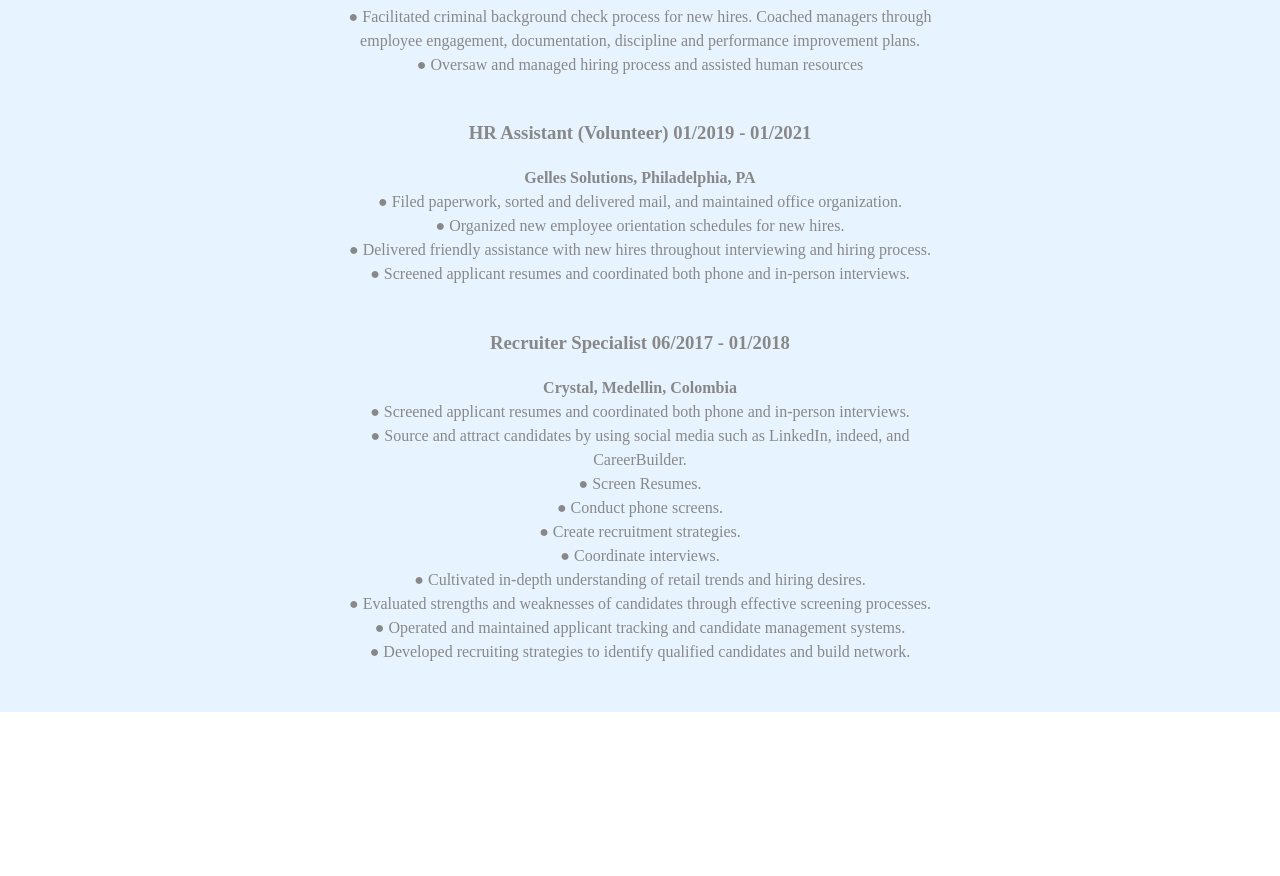
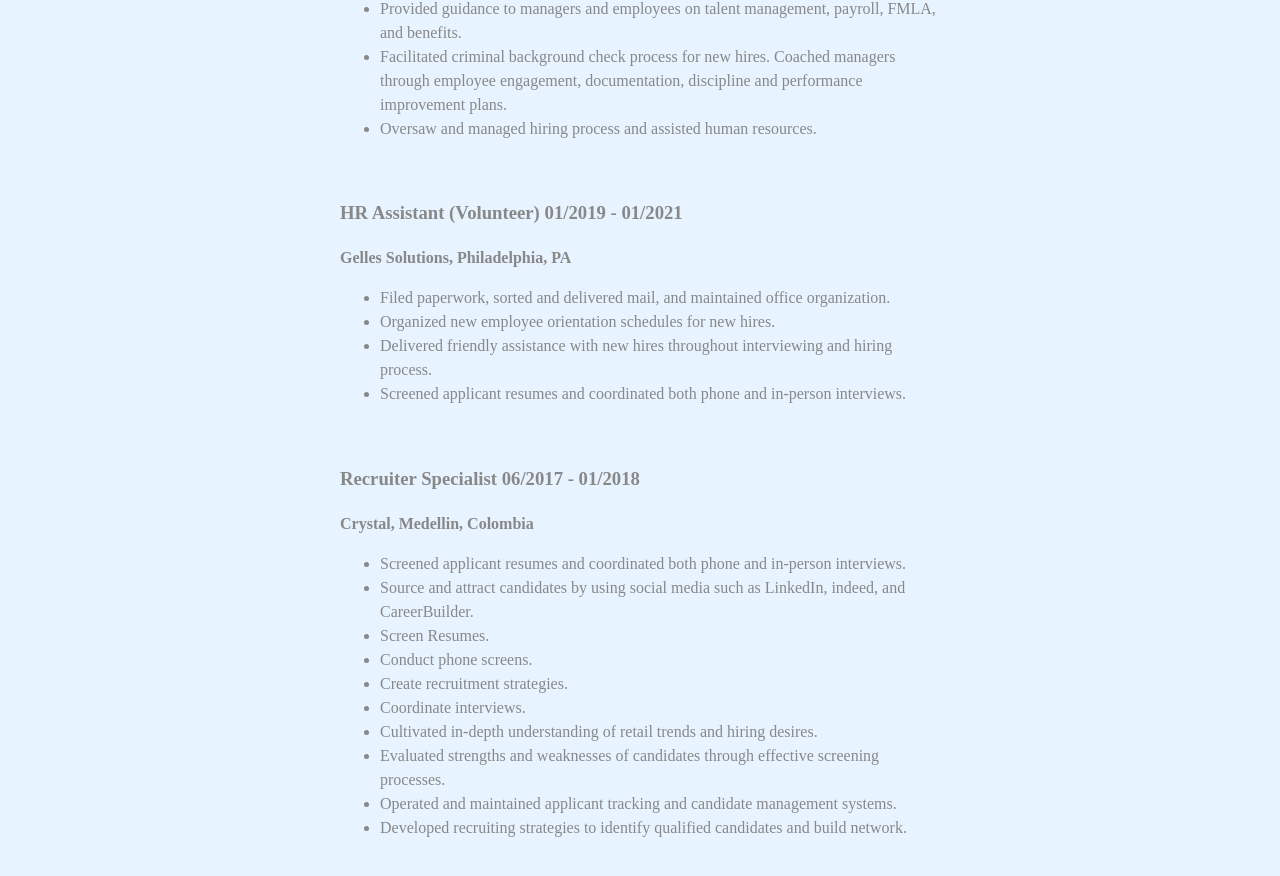
Before and after one commit to alejandrahoman/resume, a React (Create React App) app: page / in a window 1280 px wide. Shown: the part 1918-2794 px from the top of the page. Before the commit the page ends 2692 px from the top, so only its background shows below. Built offline with nearby package versions, Linux system fonts and the light colour scheme.

Commit message:
fix info

```diff
--- a/src/blurbs/info.js
+++ b/src/blurbs/info.js
@@ -9,37 +9,46 @@ export const skills = `Client Relationship Management, Employee Hiring Networkin
 export const experience = `
 <h3> Associate Recruiter/HR Generalist 06/2021 - 6/2022 </h3>
 <b> Nulogic Business Solutions, Boca Raton, FL </b> <br>
-● Evaluated strengths and weaknesses of candidates through effective screening processes. <br>
-● Operated and maintained applicant tracking and candidate management systems. <br>
-● Verified applicant references and employment details. <br>
-● Developed recruiting strategies to identify qualified candidates and build network. Leveraged social media
-platforms and online job boards to advertise open positions and engage with potential candidates. <br>
-● Followed up with notable applicants sourced via industry-specific pipelines, events and job fairs. <br>
-● Advised, coached and counseled managers and staff to support human resources policies, procedures, programs
-and labor relations. <br>
-● Pre-screened resumes prior to sending to corporate hiring managers for consideration. Completed human resource
-operational requirements by scheduling and assigning employees. <br>
-● Provided guidance to managers and employees on talent management, payroll, FMLA, and benefits. <br>
-● Facilitated criminal background check process for new hires. Coached managers through employee engagement,
-documentation, discipline and performance improvement plans. <br>
-● Oversaw and managed hiring process and assisted human resources <br> <br>
+<ul>
+<li>Evaluated strengths and weaknesses of candidates through effective screening processes.</li>
+<li>Operated and maintained applicant tracking and candidate management systems.</li>
+<li>Verified applicant references and employment details.</li>
+<li>Developed recruiting strategies to identify qualified candidates and build network. Leveraged social media
+platforms and online job boards to advertise open positions and engage with potential candidates.</li>
+<li>Followed up with notable applicants sourced via industry-specific pipelines, events and job fairs.</li>
+<li>Advised, coached and counseled managers and staff to support human resources policies, procedures, programs
+and labor relations.</li>
+<li>Pre-screened resumes prior to sending to corporate hiring managers for consideration. Completed human resource
+operational requirements by scheduling and assigning employees.</li>
+<li>Provided guidance to managers and employees on talent management, payroll, FMLA, and benefits.</li>
+<li>Facilitated criminal background check process for new hires. Coached managers through employee engagement,
+documentation, discipline and performance improvement plans.</li>
+<li>Oversaw and managed hiring process and assisted human resources.</li>
+</ul>
+<br>
 
 <h3> HR Assistant (Volunteer) 01/2019 - 01/2021 </h3>
 <b> Gelles Solutions, Philadelphia, PA </b><br>
-● Filed paperwork, sorted and delivered mail, and maintained office organization. <br>
-● Organized new employee orientation schedules for new hires. <br>
-● Delivered friendly assistance with new hires throughout interviewing and hiring process. <br>
-● Screened applicant resumes and coordinated both phone and in-person interviews. <br> <br>
+<ul>
+<li>Filed paperwork, sorted and delivered mail, and maintained office organization.</li>
+<li>Organized new employee orientation schedules for new hires.</li>
+<li>Delivered friendly assistance with new hires throughout interviewing and hiring process.</li>
+<li>Screened applicant resumes and coordinated both phone and in-person interviews.</li>
+</ul>
+<br>
 
 <h3> Recruiter Specialist 06/2017 - 01/2018 </h3>
 <b>Crystal, Medellin, Colombia</b> <br>
-● Screened applicant resumes and coordinated both phone and in-person interviews. <br>
-● Source and attract candidates by using social media such as LinkedIn, indeed, and CareerBuilder. <br>
-● Screen Resumes. <br>
-● Conduct phone screens. <br>
-● Create recruitment strategies. <br>
-● Coordinate interviews. <br>
-● Cultivated in-depth understanding of retail trends and hiring desires. <br>
-● Evaluated strengths and weaknesses of candidates through effective screening processes. <br>
-● Operated and maintained applicant tracking and candidate management systems. <br>
-● Developed recruiting strategies to identify qualified candidates and build network.`;
+<ul>
+<li>Screened applicant resumes and coordinated both phone and in-person interviews.</li>
+<li>Source and attract candidates by using social media such as LinkedIn, indeed, and CareerBuilder.</li>
+<li>Screen Resumes.</li>
+<li>Conduct phone screens.</li>
+<li>Create recruitment strategies.</li>
+<li>Coordinate interviews.</li>
+<li>Cultivated in-depth understanding of retail trends and hiring desires.</li>
+<li>Evaluated strengths and weaknesses of candidates through effective screening processes.</li>
+<li>Operated and maintained applicant tracking and candidate management systems.</li>
+<li>Developed recruiting strategies to identify qualified candidates and build network.</li>
+</ul>
+<br>`;
--- a/src/components/CenteredContent.js
+++ b/src/components/CenteredContent.js
@@ -5,7 +5,6 @@ const CenteredContent = (props) => {
   const { text, headerText, hasRowColor, ...rest } = props;
 
   const style = {
-    textAlign: "center",
     maxWidth: 600,
     sx: { ml: "auto", mr: "auto" },
   };
```
